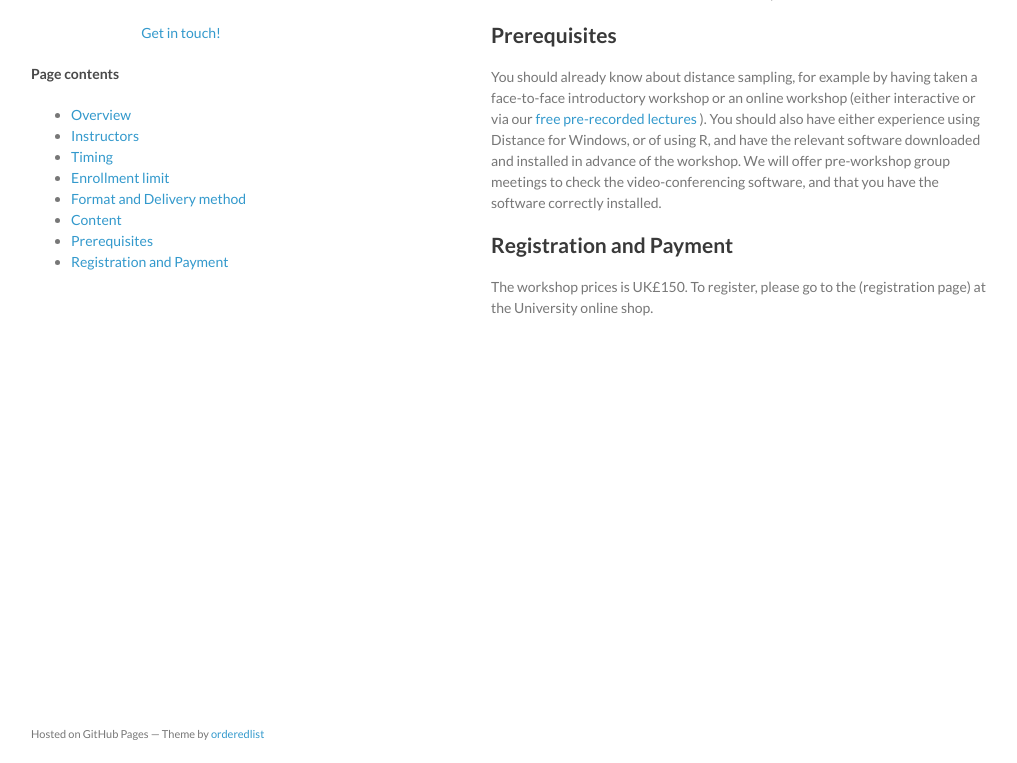
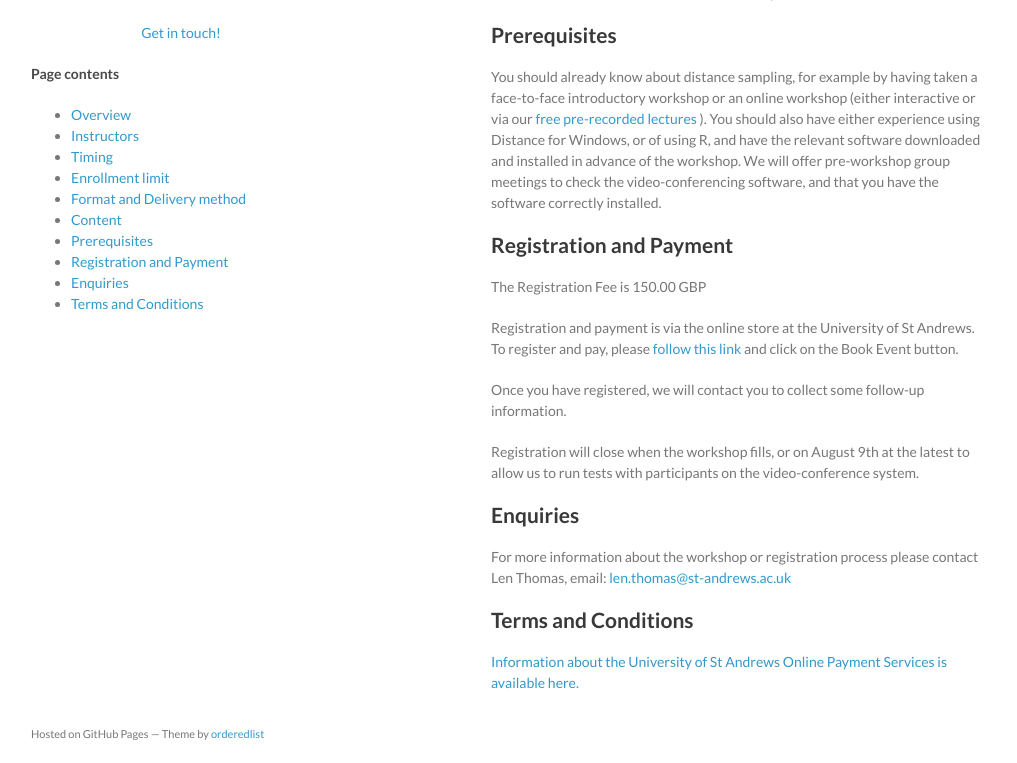
Before and after one commit to distanceworkshops/distanceworkshops.github.io, a Jekyll site: the page built from mrds-aug-2021.md, in a window 1280 px wide and 900 px high, scrolled down 1574 px, cut to the strip 137-900 px from the top of the window. Shown: the whole strip, without its empty margins (129-1146 px from the left). Built offline with Jekyll 4.4.1, drawn with Linux system fonts in a browser that asks for light colours.

Commit message:
Update MRDS aug workshop details

```diff
--- a/mrds-aug-2021.md
+++ b/mrds-aug-2021.md
@@ -42,4 +42,16 @@ The workshop will be a mix of live online interactive sessions, delivered via vi
 You should already know about distance sampling, for example by having taken a face-to-face introductory workshop or an online workshop (either interactive or via our [free pre-recorded lectures](https://workshops.distancesampling.org/online-course/) ).  You should also have either experience using Distance for Windows, or of using R, and have the relevant software downloaded and installed in advance of the workshop.  We will offer pre-workshop group meetings to check the video-conferencing software, and that you have the software correctly installed.
 
 ## Registration and Payment
-The workshop prices is UK£150.  To register, please go to the (registration page) at the University online shop.
+The Registration Fee is 150.00 GBP
+
+Registration and payment is via the online store at the University of St Andrews.   To register and pay, please [follow this link](link goes here) and click on the Book Event button.
+
+Once you have registered, we will contact you to collect some follow-up information.
+
+Registration will close when the workshop fills, or on August 9th at the latest to allow us to run tests with participants on the video-conference system.
+
+## Enquiries
+For more information about the workshop or registration process please contact Len Thomas, email: [len.thomas@st-andrews.ac.uk](mailto:len.thomas@st-andrews.ac.uk)
+
+## Terms and Conditions
+[Information about the University of St Andrews Online Payment Services is available here.](https://onlineshop.st-andrews.ac.uk/help/terms-and-conditions)
```
